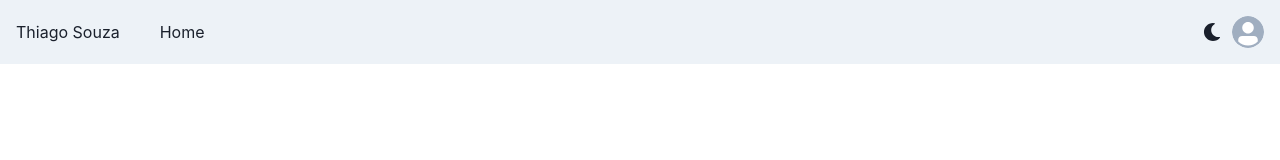
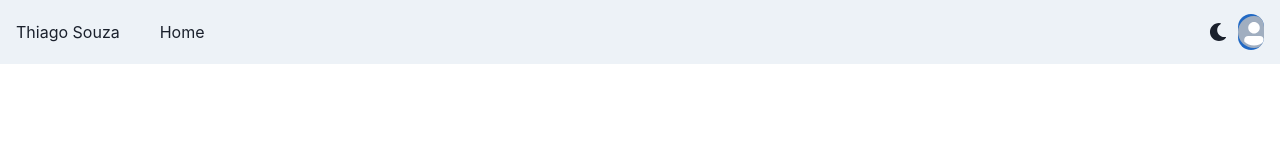
Before and after one commit to DevThiagoSouza/my_portfolio, a React (Create React App) app: page / in a window 1280 px wide. Shown: the top 160 px of the page. Built offline with nearby package versions, Linux system fonts and the light colour scheme.

Commit message:
animation

```diff
--- a/src/page/navbar.tsx
+++ b/src/page/navbar.tsx
@@ -1,5 +1,3 @@
-"use client";
-
 import {
   Box,
   Flex,
@@ -45,7 +43,7 @@ const NavLink = (props: Props) => {
         textDecoration: "none",
         bg: useColorModeValue("gray.200", "gray.700"),
       }}
-      href={"#"}
+      href={"#hero"}
     >
       {children}
     </Box>
@@ -56,17 +54,11 @@ export default function Nav() {
   const { isOpen, onOpen, onClose } = useDisclosure();
 
   const color = "teal";
-  const pulseRing = keyframes`
-  0%{
-    transform: scaleFadeConfig(0.33),
-  }
-  40%,
-  50%{
-    opacity: 0,
-  }
-  100%{
-    opacity: 0,
-  }`;
+  const gradientAnimation = keyframes`
+  0% { background-position: 0% 50%; }
+  50% { background-position: 100% 50%; }
+  100% { background-position: 0% 50%; }
+`
 
   return (
     <>
@@ -96,6 +88,11 @@ export default function Nav() {
           <ColorModeSwitcher />
             <Menu>
               <MenuButton
+                    bgImage="radial-gradient(#2169c4 50%, rgba(84, 164, 230, 0.4) 52%)"
+                    backgroundSize="200% 200%"
+                    animation={`${gradientAnimation} 3s linear infinite`}
+                    h="4.5vh"
+                    w="2vw"
                 as={Button}
                 rounded={"full"}
                 variant={"link"}
@@ -108,11 +105,12 @@ export default function Nav() {
                   display: "block",
                   boxSizing: "border-box",
                   bgColor: color,
-                  animation: `2.25s ${pulseRing} cubic-bezier(0.455, 0.03, 0.515, 0.955) -0.4s infinite`,
+
                 }}
               >
 
                 <Avatar
+
                   size={"sm"}
 
                   // src={
```
